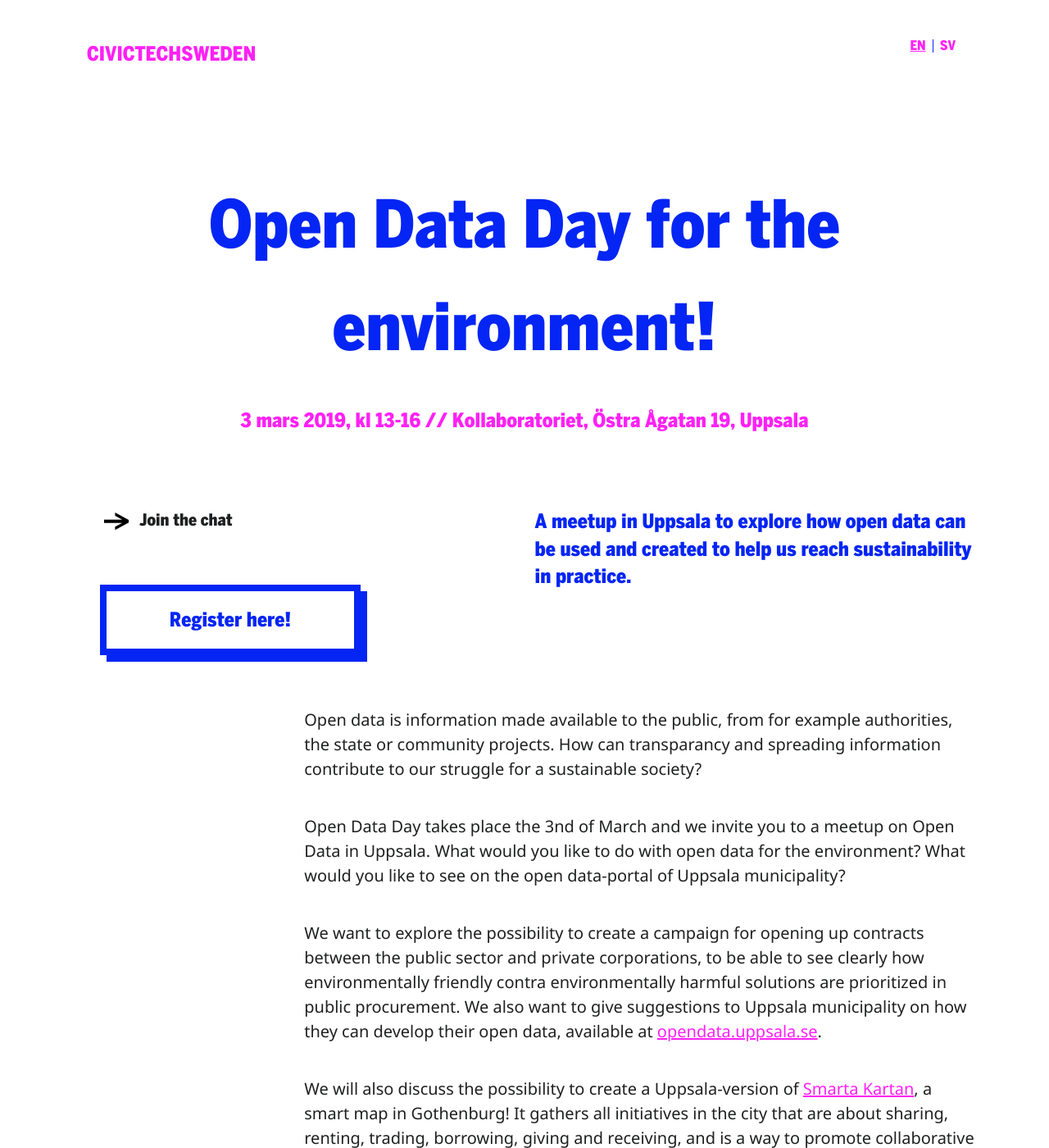
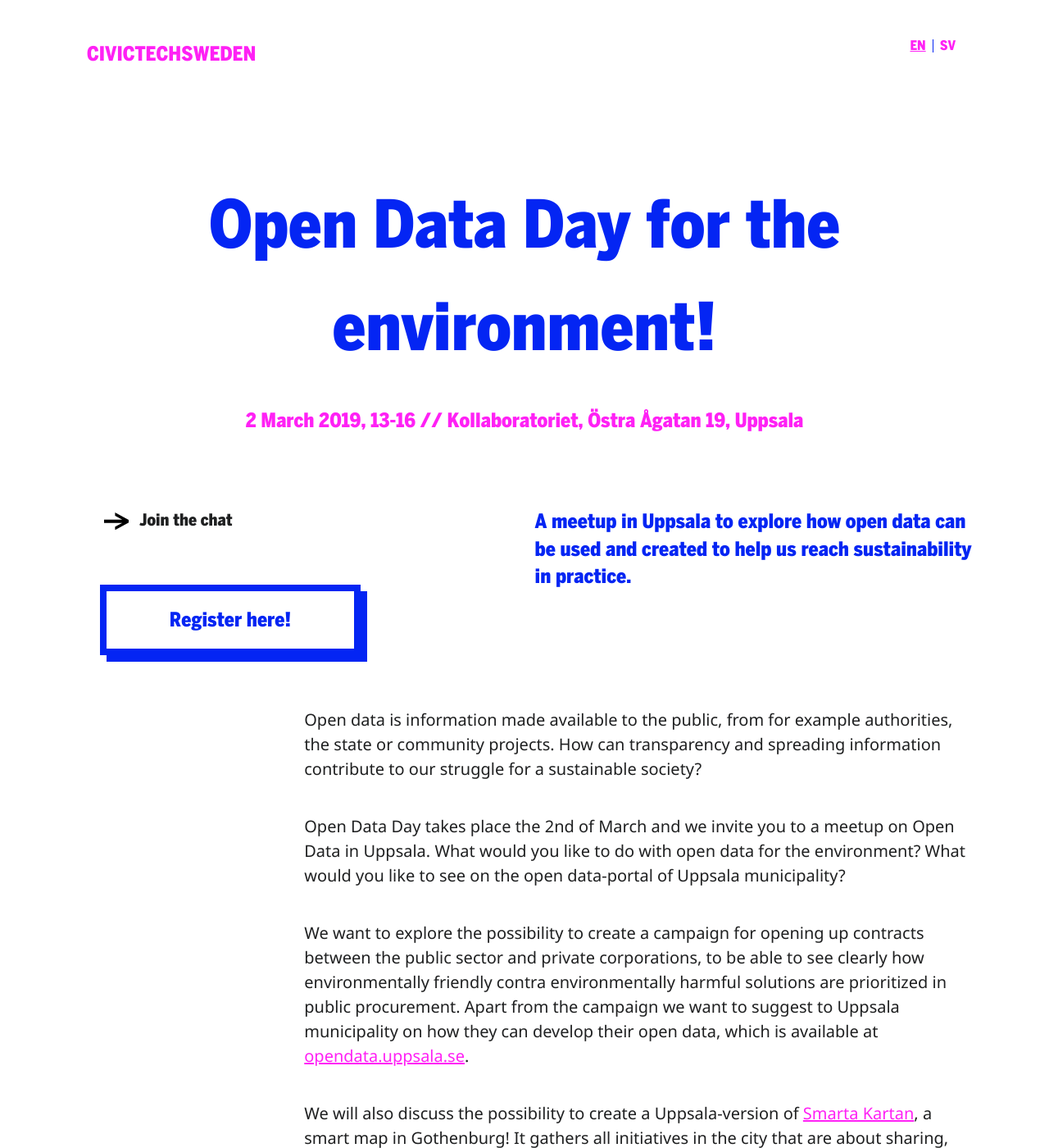
Before and after one commit to civictechsweden/civictech.se, a Jekyll site: the page built from _hackathons/meetup-1-en.md, in a window 1280 px wide and 1400 px high. Shown: the whole window at 82% size. Built offline with Jekyll 4.4.1, drawn with Linux system fonts in a browser that asks for light colours; nearby versions of some CDN libraries.

Commit message:
fel datum ändrat

```diff
--- a/_hackathons/meetup-1-en.md
+++ b/_hackathons/meetup-1-en.md
@@ -5,8 +5,8 @@ image:
 lang: en
 excerpt: 'CivicTech-event in Uppsala on Open Data Day'
 ingress-text: A meetup in Uppsala to explore how open data can be used and created to help us reach sustainability in practice.
-event-date: 2019-03-02 13:00:00 +02:00
-event-date-desc: 3 mars 2019, kl 13-16
+event-date: 2019-02-03 13:00:00 +02:00
+event-date-desc: 2 March 2019, 13-16
 place: Kollaboratoriet, Östra Ågatan 19, Uppsala
 links:
 - title: Join the chat
@@ -16,11 +16,11 @@ links:
   style: button
 ---
 
-Open data is information made available to the public, from for example authorities, the state or community projects. How can transparancy and spreading information contribute to our struggle for a sustainable society?
+Open data is information made available to the public, from for example authorities, the state or community projects. How can transparency and spreading information contribute to our struggle for a sustainable society?
 
-Open Data Day takes place the 3nd of March and we invite you to a meetup on Open Data in Uppsala. What would you like to do with open data for the environment? What would you like to see on the open data-portal of Uppsala municipality?
+Open Data Day takes place the 2nd of March and we invite you to a meetup on Open Data in Uppsala. What would you like to do with open data for the environment? What would you like to see on the open data-portal of Uppsala municipality?
 
-We want to explore the possibility to create a campaign for opening up contracts between the public sector and private corporations, to be able to see clearly how environmentally friendly contra environmentally harmful solutions are prioritized in public procurement. We also want to give suggestions to Uppsala municipality on how they can develop their open data, available at <a href="http://opendata.uppsala.se/">opendata.uppsala.se</a>.
+We want to explore the possibility to create a campaign for opening up contracts between the public sector and private corporations, to be able to see clearly how environmentally friendly contra environmentally harmful solutions are prioritized in public procurement. Apart from the campaign we want to suggest to Uppsala municipality on how they can develop their open data, which is available at <a href="http://opendata.uppsala.se/">opendata.uppsala.se</a>.
 
 We will also discuss the possibility to create a Uppsala-version of <a href="http://smartakartan.se">Smarta Kartan</a>, a smart map in Gothenburg! It gathers all initiatives in the city that are about sharing, renting, trading, borrowing, giving and receiving, and is a way to promote collaborative economy and get more people to participate in it.
 
```
Also changed, not shown: _hackathons/meetup-1.md (+2 -2 lines).
